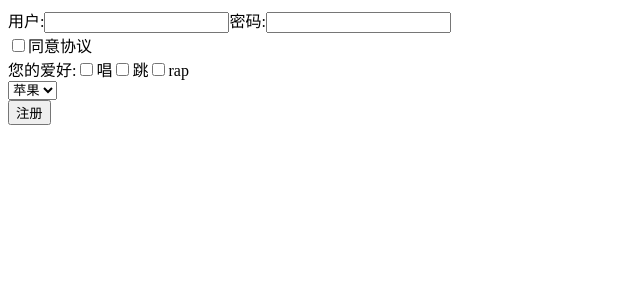
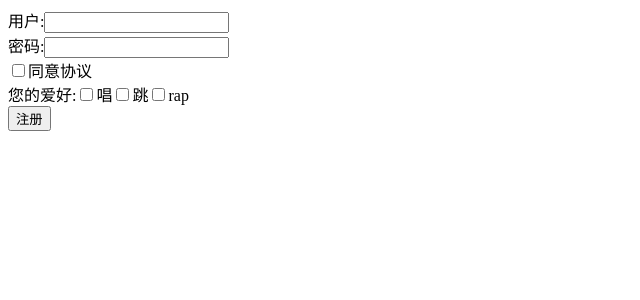
Before and after one commit to yzjgogo/vue3study, a React (Create React App) app in the folder react_scaffold/: page / in a window 1280 px wide. Shown: the top 300 px of the page, without its empty margins (0-640 px from the left). Built offline with nearby package versions, Linux system fonts and the light colour scheme.

Commit message:
提交一波代码

```diff
--- a/react_scaffold/src/15_3_受控组件-form表单-checkbox单选多选/App.jsx
+++ b/react_scaffold/src/15_3_受控组件-form表单-checkbox单选多选/App.jsx
@@ -38,6 +38,8 @@ export class App extends PureComponent {
   }
 
   handleAgreeChange(event) {
+    console.log("handleAgreeChange执行1:", event)//可看到event.target有checked属性
+    console.log("handleAgreeChange执行2:", event.target)//这样是输出这个标签，没看到checked属性
     this.setState({ isAgree: event.target.checked })
   }
 
@@ -65,6 +67,7 @@ export class App extends PureComponent {
                 onChange={e => this.handleInputChange(e)}
               />
             </label>
+            <br/>
             <label htmlFor="password">
               密码:
               <input
@@ -109,11 +112,11 @@ export class App extends PureComponent {
           </div>
 
           {/* 4.select */}
-          <select>
+          {/* <select>
             <option value="apple">苹果</option>
             <option value="orange">橘子</option>
             <option value="banana">香蕉</option>
-          </select>
+          </select> */}
 
           <div>
             <button type='submit'>注册</button>
```
